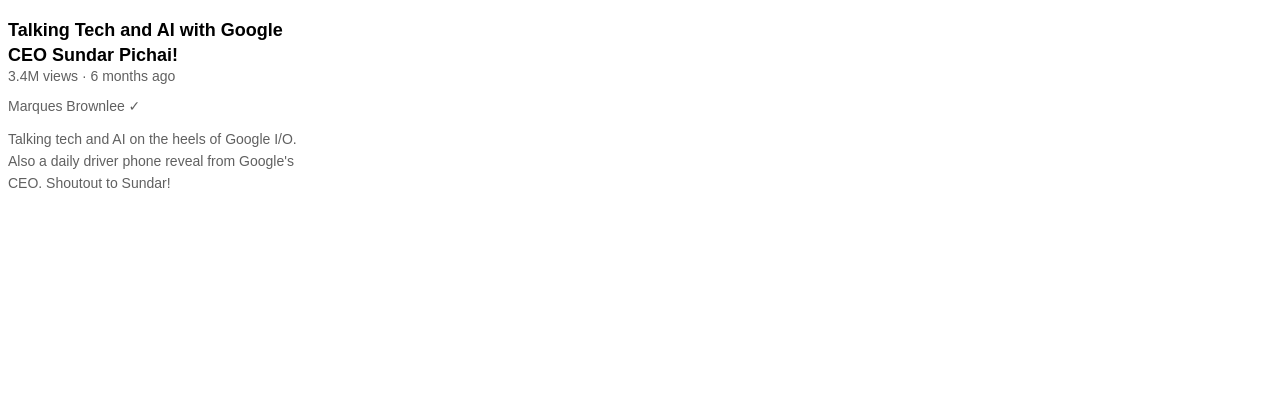
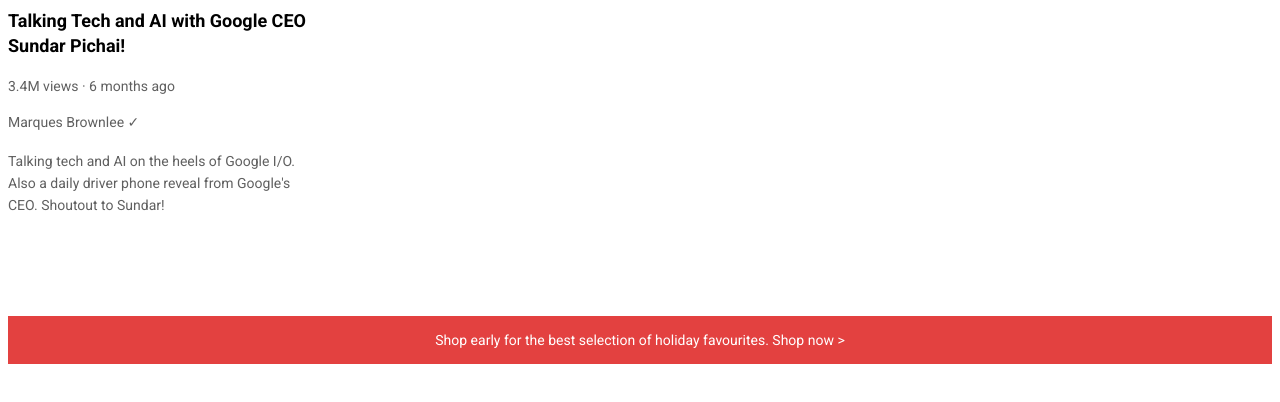
Before and after one commit to coderjhaw/website, a plain HTML site: page intro-to-html/text.html in a window 1280 px wide. Drawn offline with Linux system fonts and the light colour scheme.

Commit message:
committed

```diff
--- /dev/null
+++ b/css/exercise6.css
@@ -0,0 +1,29 @@
+body {
+  text-align: center;
+}
+h1 {
+  font-family: Montserrat;
+  font-weight: 700px;
+}
+
+p {
+  font-family: Montserrat;
+  background-color: green;
+  padding: 20px;
+  transition: height 0.1s;
+}
+
+p:hover {
+  height: 50px;
+}
+
+.deliver-link {
+  cursor: pointer;
+  text-decoration: underline;
+  transition: color 0.2s,height 1s;
+}
+
+.deliver-link:hover {
+  color: white;
+  cursor: pointer;
+}
--- a/css/text_style.css
+++ b/css/text_style.css
@@ -1,5 +1,7 @@
 p  {
-  font-family: Arial;
+  font-family: Roboto;
+  margin-top: 0;
+  margin-bottom: 0;
 }
 
 .video-title {
@@ -7,20 +9,20 @@
   font-size: 18px;
   width: 300px;
   line-height: 25px;
-  margin-bottom: 0;
+  margin-bottom: 20px
 }
 
 .video-stats {
   font-size: 14px;
   color: rgb(96, 96, 96);
   margin-top: 0;
-  margin-bottom: 0;
+  margin-bottom: 20px;
 }
 
 .video-author {
   font-size: 14px;
   color: rgb(96, 96, 96);
-
+  margin-bottom: 20px;
 }
 
 .video-description {
@@ -28,4 +30,23 @@
   color: rgb(96, 96, 96);
   width: 300px;
   line-height: 22px;
+  margin-bottom: 100px;
 }
+
+.apple-text {
+  margin-bottom: 50px;
+  font-size: 14px;
+  background-color: rgb(227, 65, 64);
+  padding: 16px;
+  text-align: center;
+  color: white;
+}
+
+.span-example a {
+  text-decoration: none;
+  color: white;
+}
+
+.span-example:hover {
+  text-decoration: underline;
+}
--- /dev/null
+++ b/css/youtube.css
@@ -0,0 +1,11 @@
+.thumbnail {
+  width: 300px;
+}
+
+.search-bar {
+  font-size: 20px;
+}
+
+.video-title {
+
+}
--- a/text.html
+++ b/intro-to-html/text.html
@@ -1,11 +1,15 @@
 <!DOCTYPE html>
 <html lang="en">
 <head>
+  <title>Text site</title>
   <meta charset="UTF-8">
   <meta http-equiv="X-UA-Compatible" content="IE=edge">
   <meta name="viewport" content="width=device-width, initial-scale=1.0">
-  <title>Document</title>
-  <link rel="stylesheet" href="css/text_style.css">
+
+  <link rel="stylesheet" href="../css/text_style.css">
+  <link rel="preconnect" href="https://fonts.googleapis.com">
+  <link rel="preconnect" href="https://fonts.gstatic.com" crossorigin>
+  <link href="https://fonts.googleapis.com/css2?family=Roboto:wght@400;700&display=swap" rel="stylesheet">
 </head>
 <body>
   <p class="video-title">
@@ -20,5 +24,8 @@
   <p class="video-description">
     Talking tech and AI on the heels of Google I/O. Also a daily driver phone reveal from Google's CEO. Shoutout to Sundar!
   </p>
+  <p class="apple-text">
+    Shop early for the best selection of holiday favourites. <span class="span-example"><a href="#">Shop now &#62; </a></span>
+  </p>
 </body>
 </html>
```
Also changed, not shown: intro-to-html/buttons.html (renamed from buttons.html, +7 -1 lines), intro-to-html/exercise_6.html (added, +21 -0 lines), youtube.html (added, +26 -0 lines), img/img.txt (deleted), img/youtube.webp (added), 2 other files.
